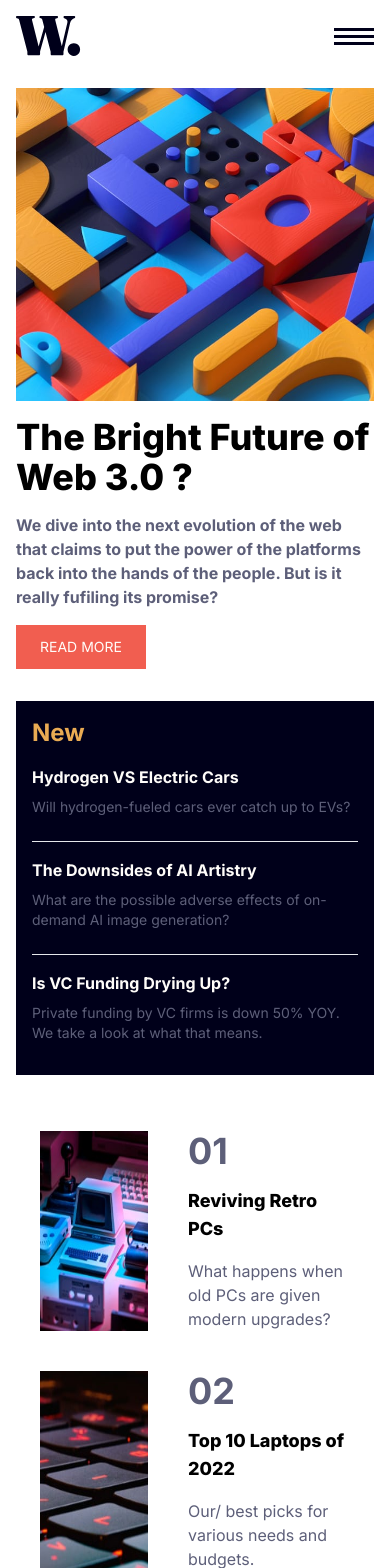
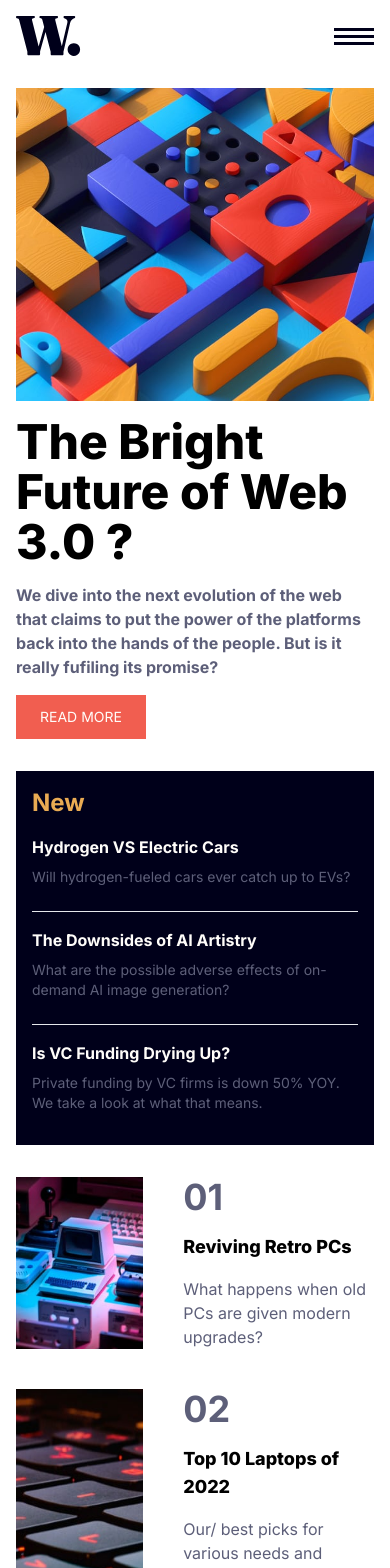
Before and after one commit to mosesfawole/news-homepage, a React (Vite) app in the folder news-homepage/: page / in a window 390 px wide. Shown: the top 1568 px of the page. Built offline with nearby package versions, Linux system fonts and the light colour scheme.

Commit message:
styling complete

```diff
--- a/news-homepage/src/components/Hero.jsx
+++ b/news-homepage/src/components/Hero.jsx
@@ -14,17 +14,20 @@ const Hero = () => {
         <div className="mobile-image flex justify-center items-center  md:hidden">
           <img src={MobileBg} alt="mobile web3 image" />
         </div>
-        <div className="md:flex mt-4 items-center">
-          <div className="bigTexts">
+        <div className="md:flex gap-4 mt-4 justify-between ">
+          <div className="bigTexts ">
             {HeroTexts.map((item, index) => (
               <>
-                <h1 className="text-4xl  font-extrabold" key={index}>
+                <h1
+                  className="text-5xl leading-[50px]  font-extrabold"
+                  key={index}
+                >
                   {item.largeText}
                 </h1>
               </>
             ))}
           </div>
-          <div className="smallTexts flex flex-col gap-4 justify-center    ">
+          <div className="smallTexts md:w-1/2 flex flex-col gap-4 justify-center    ">
             {HeroTexts.map((item, index) => (
               <>
                 <p className="text-header-text font-bold">{item.smallText}</p>
--- a/news-homepage/src/components/NewsCard.jsx
+++ b/news-homepage/src/components/NewsCard.jsx
@@ -3,7 +3,7 @@ import news from "../lib/news";
 const NewsCard = () => {
   return (
     <div>
-      <div className="p-10">
+      <div className="md:p-10 p-4">
         <div className="grid gap-10 md:flex justify-center items-center">
           {news.map((item, index) => (
             <div className="flex  gap-10" key={index}>
```
